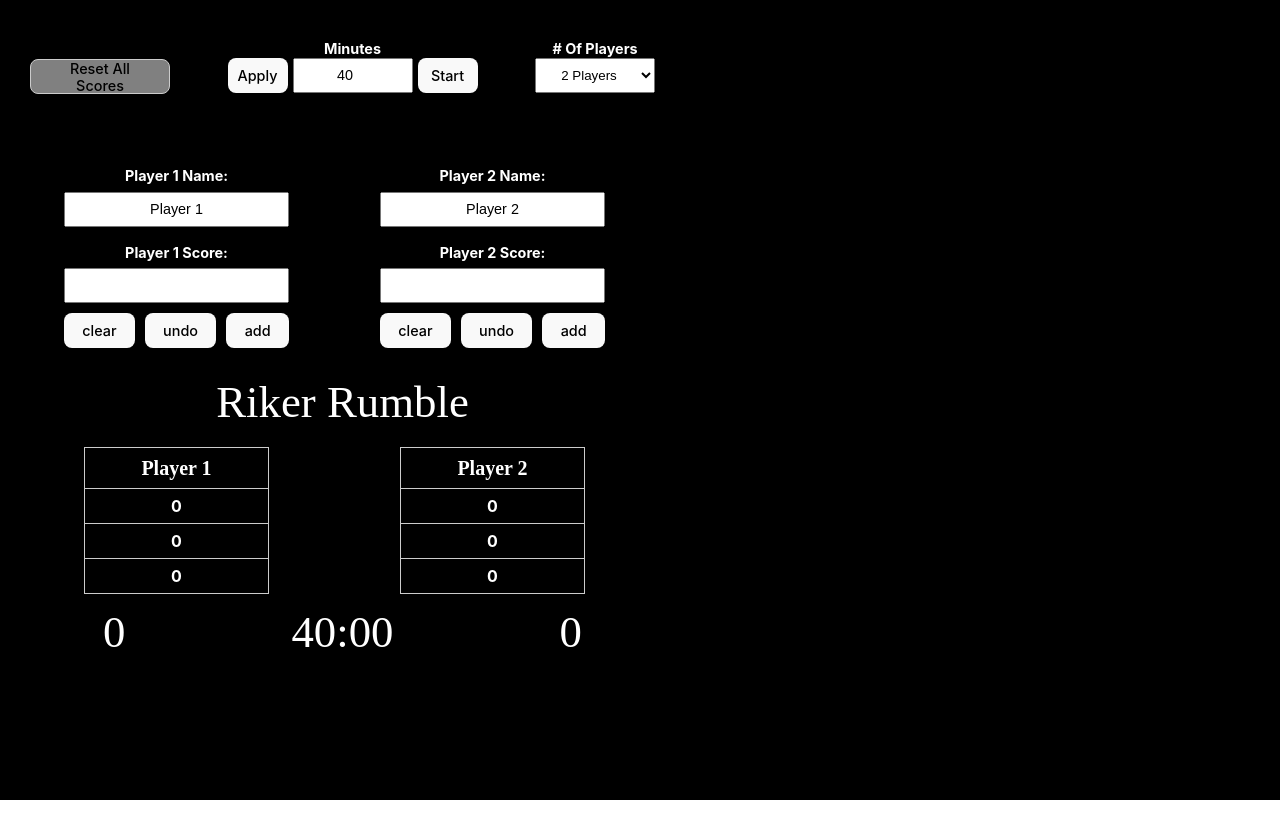
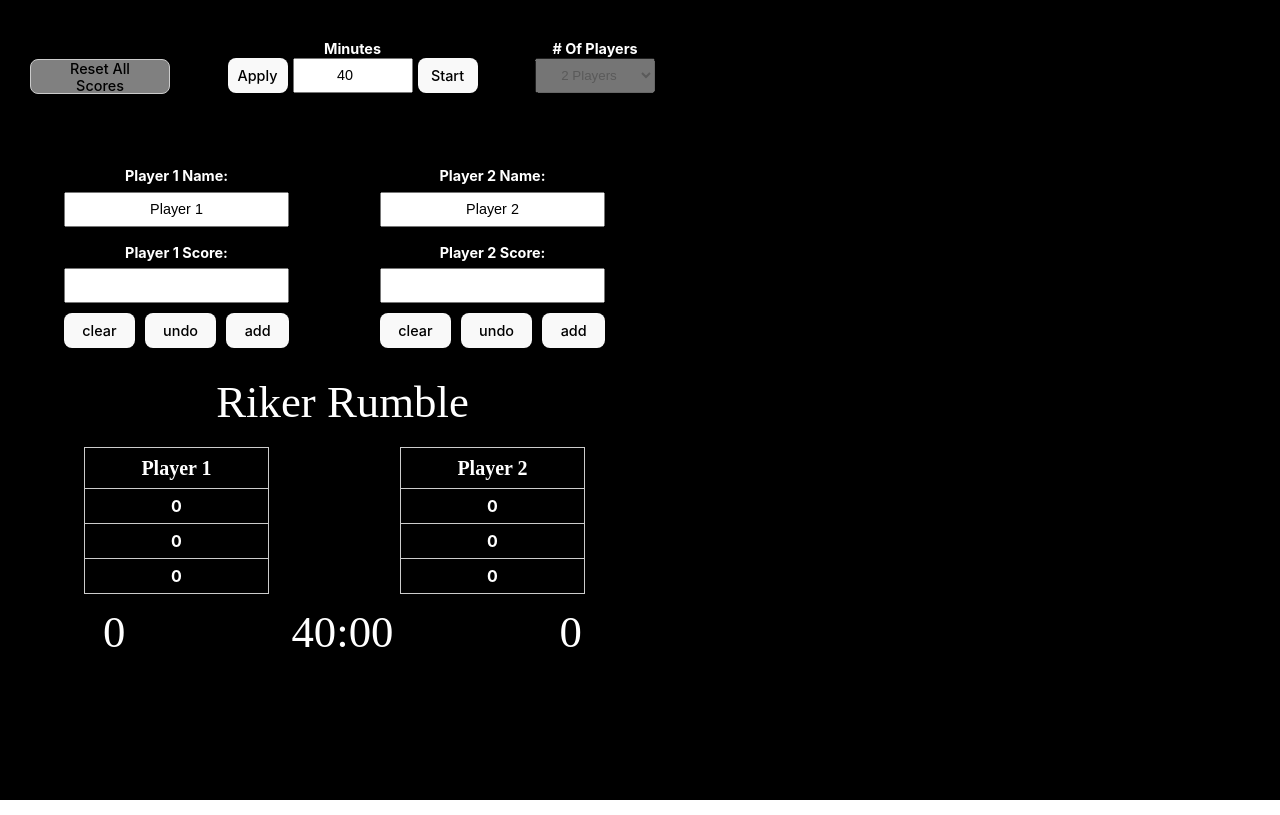
Before and after one commit to jgrondski/riker-rumble-nestetris, a React (Vite) app: page / in a window 1280 px wide. Built offline with nearby package versions, Linux system fonts and the light colour scheme; a web font is replaced by a local one.

Commit message:
disable dropdown for now.

```diff
--- a/src/TimerSection.jsx
+++ b/src/TimerSection.jsx
@@ -157,7 +157,7 @@ function TimerSection({
             height: "35px",
             textAlign: "center",
           }}
-          disabled={isRunning}
+          disabled={true}
           onMouseDown={(e) => e.target.blur()}
         >
           <option value="2">2 Players</option>
```
